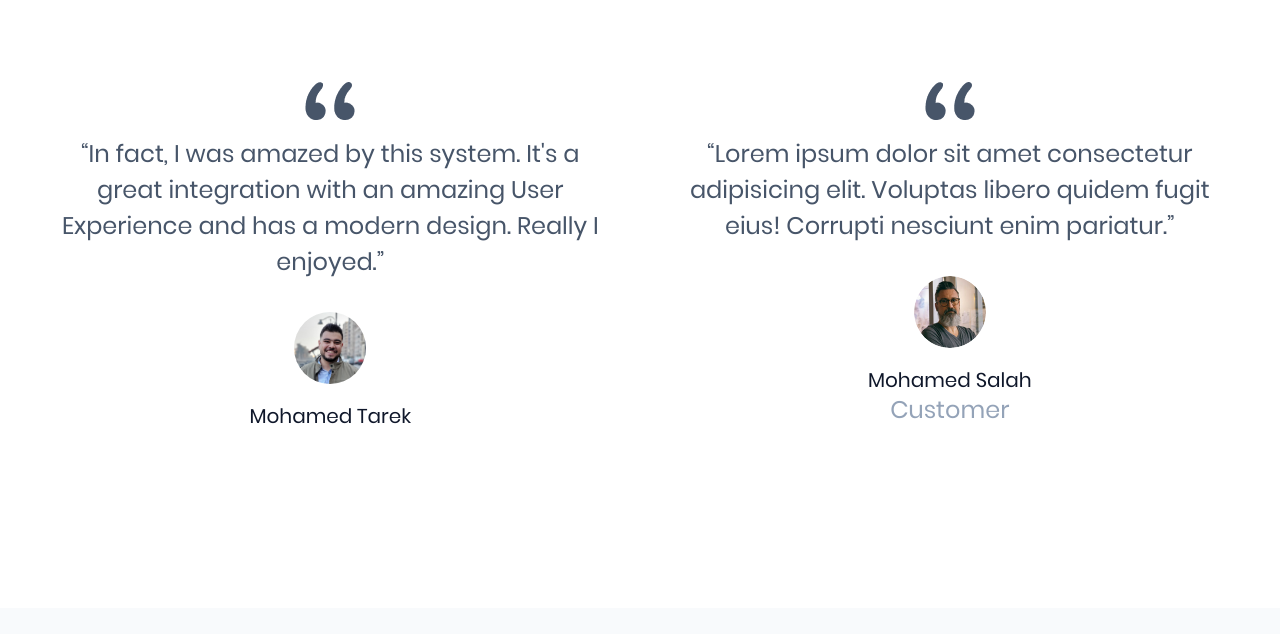
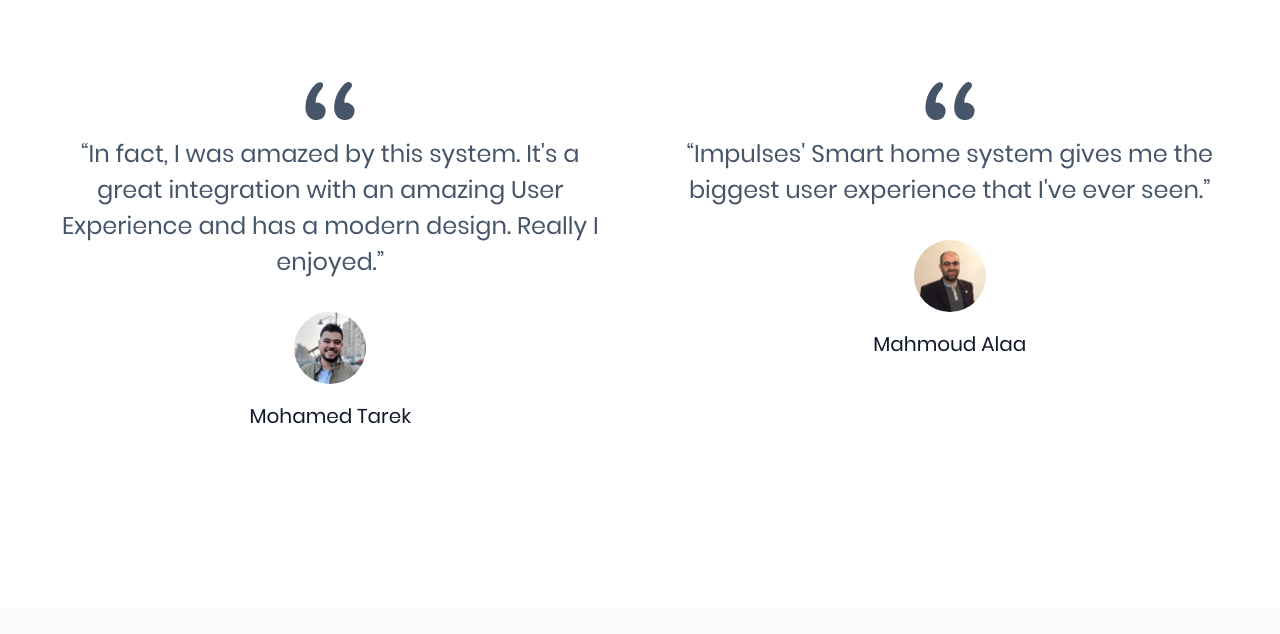
Before and after one commit to Eslam-Refaey/Impulses, a plain HTML site: page Projects/impulses landing-page/index.html in a window 1280 px wide. Shown: the part 5400-6034 px from the top of the page. Drawn offline with nearby package versions, Linux system fonts and the light colour scheme.

Commit message:
added Mahmoud Alaa review

```diff
--- a/Projects/impulses landing-page/index.html
+++ b/Projects/impulses landing-page/index.html
@@ -649,16 +649,13 @@
                                                 <img src="imgs/clients/q.png" alt="">
                                             </div>
                                             <p>
-                                                <q>Lorem ipsum dolor sit amet consectetur adipisicing elit. Voluptas
-                                                    libero
-                                                    quidem fugit eius! Corrupti nesciunt enim pariatur.</q>
+                                                <q>Impulses' Smart home system gives me the biggest user experience that I've ever seen.</q>
                                             </p>
                                             <div class="profile">
                                                 <div class="profile-pic">
-                                                    <img src="imgs/clients/client1.png" alt="">
+                                                    <img src="imgs/clients/Mahmoud Alaa.jpeg" alt="">
                                                 </div>
-                                                <h5 class="name">Mohamed Salah</h5>
-                                                <p class="title">Customer</p>
+                                                <h5 class="name">Mahmoud Alaa</h5>
                                             </div>
                                         </div>
                                         <!-- </div> -->
```
Also changed, not shown: Projects/impulses landing-page/imgs/clients/Mahmoud Alaa.jpeg (added).
